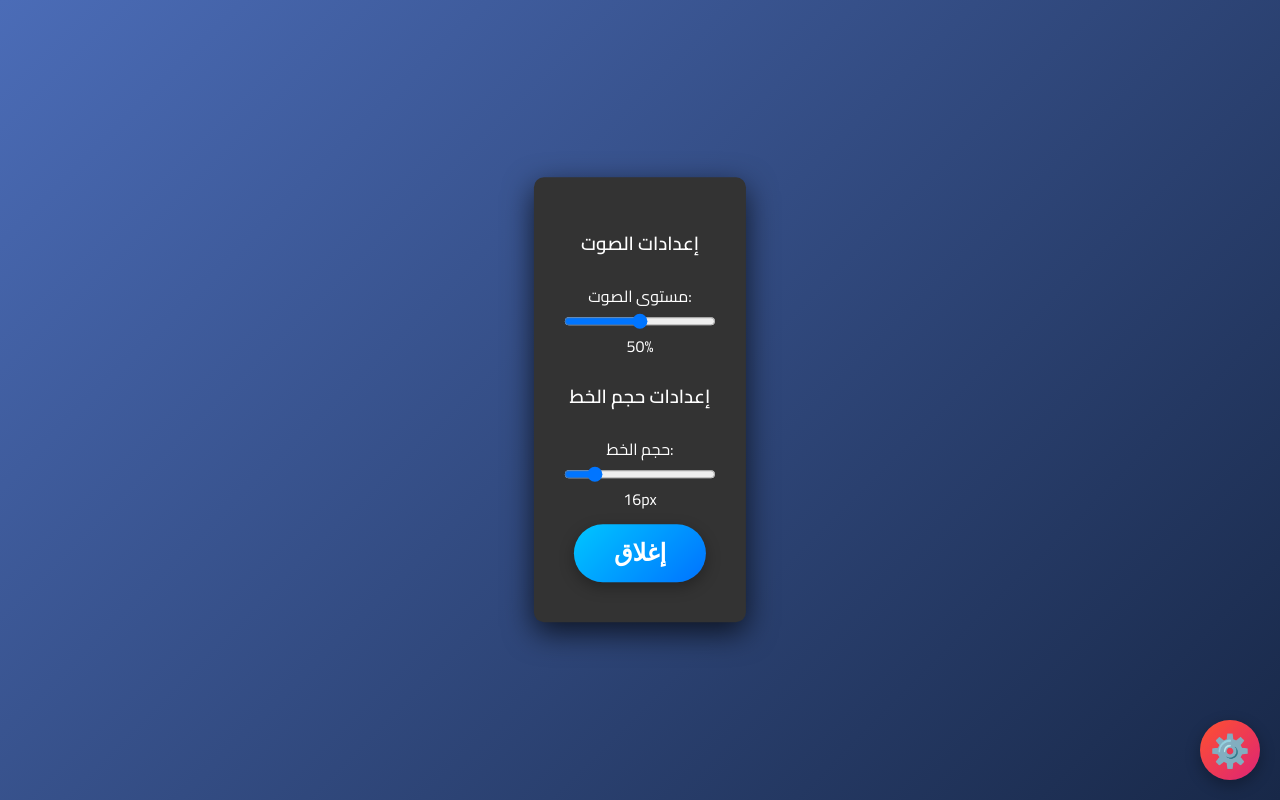
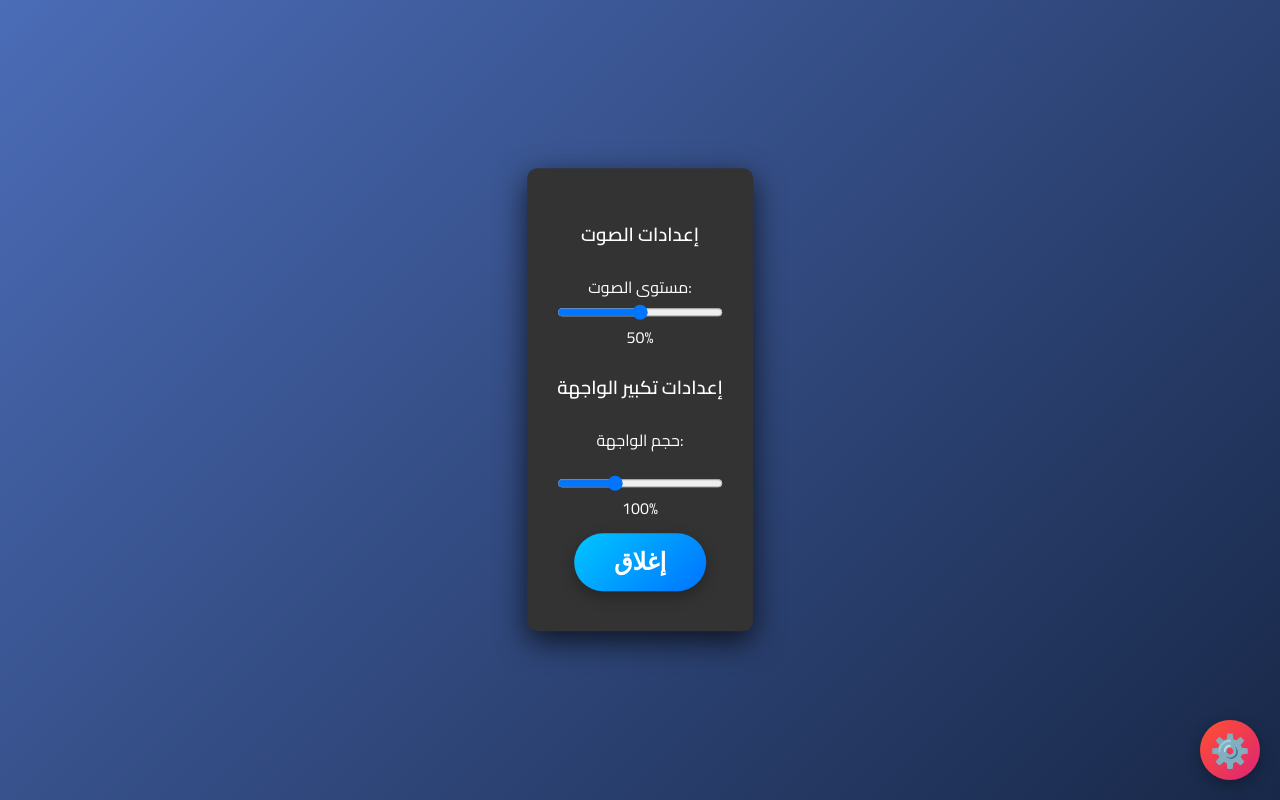
Before and after one commit to dst1991911/ail1, a plain HTML site: page index.html in a window 1280 px wide. Both pictures are taken after a click on the element "⚙️". Drawn offline with Linux system fonts and the light colour scheme.

Commit message:
Update index.html

```diff
--- a/index.html
+++ b/index.html
@@ -112,8 +112,13 @@
     }
 
     .settings-popup .volume-slider,
-    .settings-popup .font-size-slider {
+    .settings-popup .font-size-slider,
+    .settings-popup .scale-slider {
       width: 100%;
+    }
+
+    .scale-slider {
+      margin-top: 20px;
     }
   </style>
 </head>
@@ -150,10 +155,10 @@
     <input type="range" id="volume-slider" class="volume-slider" min="0" max="100" value="50">
     <span id="volume-value">50%</span>
 
-    <h3>إعدادات حجم الخط</h3>
-    <label for="font-size-slider">حجم الخط:</label>
-    <input type="range" id="font-size-slider" class="font-size-slider" min="12" max="36" value="16">
-    <span id="font-size-value">16px</span>
+    <h3>إعدادات تكبير الواجهة</h3>
+    <label for="scale-slider">حجم الواجهة:</label>
+    <input type="range" id="scale-slider" class="scale-slider" min="0.5" max="2" step="0.1" value="1">
+    <span id="scale-value">100%</span>
 
     <button onclick="closeSettings()">إغلاق</button>
   </div>
@@ -218,13 +223,15 @@
       volumeValue.textContent = `${volumeSlider.value}%`;
     });
 
-    // تحديث حجم الخط عند تغيير شريط التمرير
-    const fontSizeSlider = document.getElementById('font-size-slider');
-    const fontSizeValue = document.getElementById('font-size-value');
+    // تحديث تكبير الواجهة عند تغيير شريط التمرير
+    const scaleSlider = document.getElementById('scale-slider');
+    const scaleValue = document.getElementById('scale-value');
 
-    fontSizeSlider.addEventListener('input', function() {
-      fontSizeValue.textContent = `${fontSizeSlider.value}px`;
-      document.body.style.fontSize = `${fontSizeSlider.value}px`;
+    scaleSlider.addEventListener('input', function() {
+      const scale = scaleSlider.value;
+      scaleValue.textContent = `${(scale * 100).toFixed(0)}%`;
+      document.body.style.transform = `scale(${scale})`;
+      document.body.style.transformOrigin = 'top left'; // لمنع التمركز عند التكبير
     });
   </script>
 </body>
```
